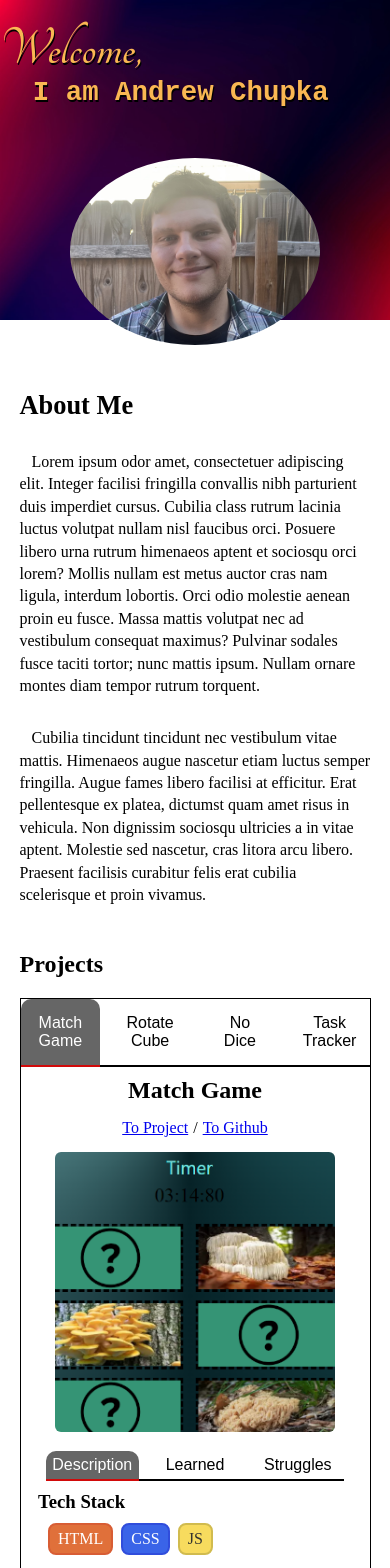
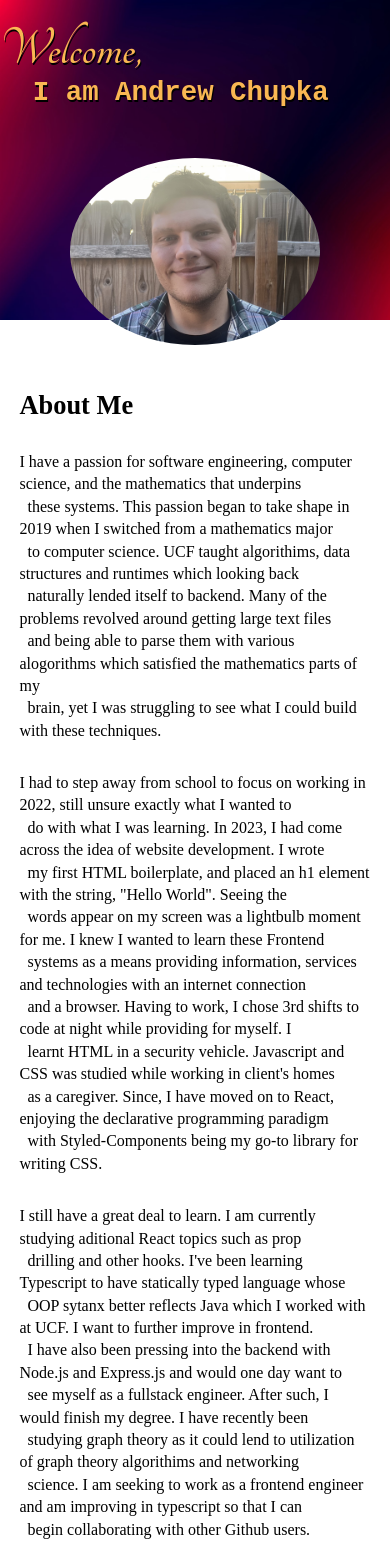
Before and after one commit to worldOfVerdure/Portfolio, a React (Vite) app: page / in a window 390 px wide. Shown: the top 1568 px of the page. Built offline with nearby package versions, Linux system fonts and the light colour scheme.

Commit message:
Add aboutMe text

```diff
--- a/src/components/About/About.jsx
+++ b/src/components/About/About.jsx
@@ -1,12 +1,15 @@
-import * as aboutMeText from "./aboutMeText.js";
+import aboutMeParagraphs from "./aboutMeText.js";
+import ParagraphSplitter from "../Projects/ParagraphSplitter.jsx";
 import { styled } from "styled-components";
 
 export default function About() {
   return (
     <AboutSection>
       <h2>About Me</h2>
-      <P>{aboutMeText.p1}</P>
-      <P>{aboutMeText.p2}</P>
+      <ParagraphSplitter
+        mapKey="aboutMeP"
+        paragraphs={aboutMeParagraphs}
+      />
     </AboutSection>
   );
 }
@@ -24,11 +27,11 @@ const AboutSection = styled.section`
     margin-bottom: 1.5rem;
     width: fit-content;
   }
+
+  & p {
+    font-size: clamp(1.6rem, calc(1.2rem + 1vw), 2rem);
+    line-height: 1.4;
+    margin: 1.5rem auto;
+    white-space: pre-wrap;
+  }
 `;
-
-const P = styled.p`
-  font-size: clamp(1.6rem, calc(1.2rem + 1vw), 2rem);
-  line-height: 1.4;
-  margin: 1.5rem auto;
-  white-space: pre-wrap;
-`;
--- a/src/components/About/aboutMeText.js
+++ b/src/components/About/aboutMeText.js
@@ -1,3 +1,29 @@
-export const p1 = "   Lorem ipsum odor amet, consectetuer adipiscing elit. Integer facilisi fringilla convallis nibh parturient duis imperdiet cursus. Cubilia class rutrum lacinia luctus volutpat nullam nisl faucibus orci. Posuere libero urna rutrum himenaeos aptent et sociosqu orci lorem? Mollis nullam est metus auctor cras nam ligula, interdum lobortis. Orci odio molestie aenean proin eu fusce. Massa mattis volutpat nec ad vestibulum consequat maximus? Pulvinar sodales fusce taciti tortor; nunc mattis ipsum. Nullam ornare montes diam tempor rutrum torquent.";
+const aboutMeParagraphs = [
+  `I have a passion for software engineering, computer science, and the mathematics that underpins
+  these systems. This passion began to take shape in 2019 when I switched from a mathematics major
+  to computer science. UCF taught algorithims, data structures and runtimes which looking back
+  naturally lended itself to backend. Many of the problems revolved around getting large text files
+  and being able to parse them with various alogorithms which satisfied the mathematics parts of my
+  brain, yet I was struggling to see what I could build with these techniques.`,
 
-export const p2 = "   Cubilia tincidunt tincidunt nec vestibulum vitae mattis. Himenaeos augue nascetur etiam luctus semper fringilla. Augue fames libero facilisi at efficitur. Erat pellentesque ex platea, dictumst quam amet risus in vehicula. Non dignissim sociosqu ultricies a in vitae aptent. Molestie sed nascetur, cras litora arcu libero. Praesent facilisis curabitur felis erat cubilia scelerisque et proin vivamus.";
+  `I had to step away from school to focus on working in 2022, still unsure exactly what I wanted to
+  do with what I was learning. In 2023, I had come across the idea of website development. I wrote
+  my first HTML boilerplate, and placed an h1 element with the string, "Hello World". Seeing the
+  words appear on my screen was a lightbulb moment for me. I knew I wanted to learn these Frontend
+  systems as a means providing information, services and technologies with an internet connection
+  and a browser. Having to work, I chose 3rd shifts to code at night while providing for myself. I
+  learnt HTML in a security vehicle. Javascript and CSS was studied while working in client's homes
+  as a caregiver. Since, I have moved on to React, enjoying the declarative programming paradigm
+  with Styled-Components being my go-to library for writing CSS.`,
+
+  `I still have a great deal to learn. I am currently studying aditional React topics such as prop
+  drilling and other hooks. I've been learning Typescript to have statically typed language whose
+  OOP sytanx better reflects Java which I worked with at UCF. I want to further improve in frontend.
+  I have also been pressing into the backend with Node.js and Express.js and would one day want to
+  see myself as a fullstack engineer. After such, I would finish my degree. I have recently been
+  studying graph theory as it could lend to utilization of graph theory algorithims and networking
+  science. I am seeking to work as a frontend engineer and am improving in typescript so that I can
+  begin collaborating with other Github users.`
+];
+
+export default aboutMeParagraphs;
```
